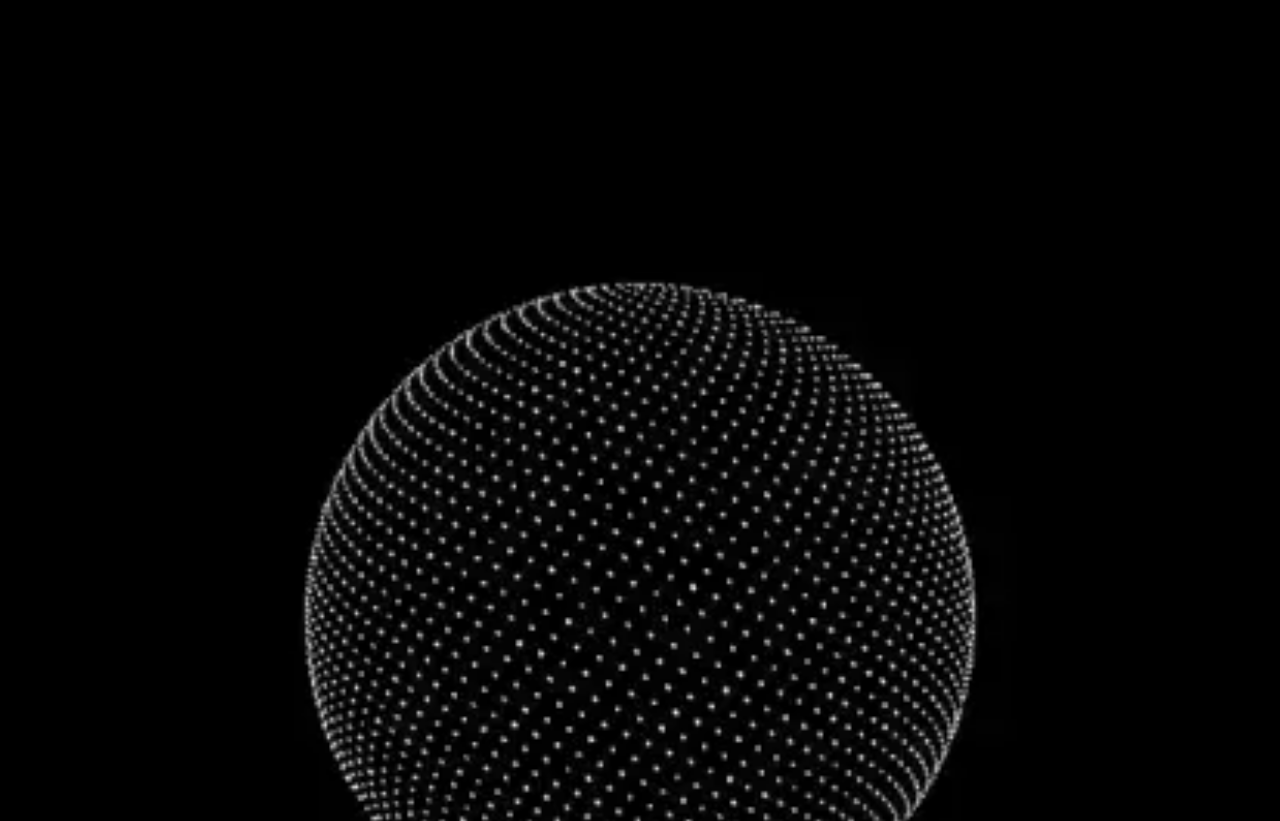
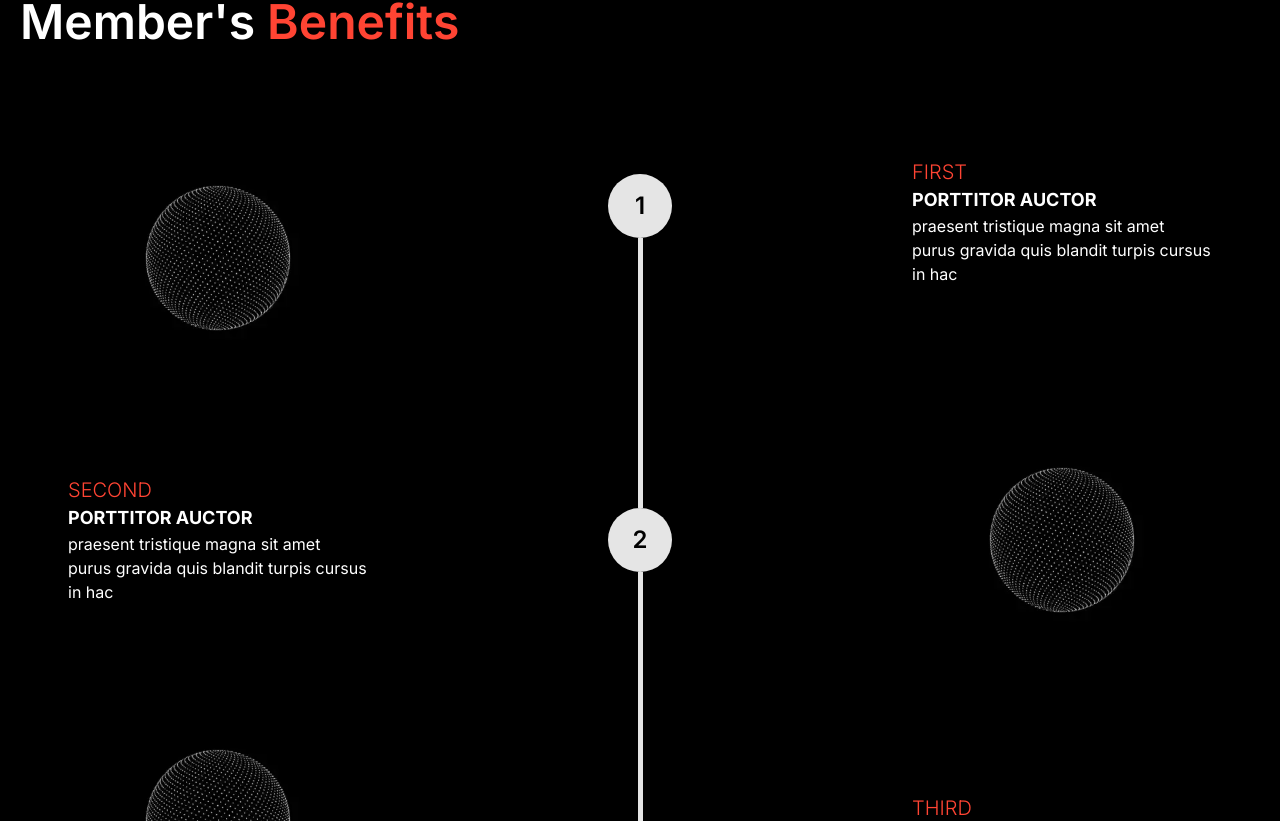
Before and after one commit to tdfrost/traders-syndicate, a Next.js app in the folder trade-syndicate/: page / in a window 1280 px wide. Shown: the part 2439-3260 px from the top of the page. Built offline with nearby package versions, Linux system fonts and the light colour scheme.

Commit message:
finished base desktop timeline section component

```diff
--- a/trade-syndicate/src/app/page.tsx
+++ b/trade-syndicate/src/app/page.tsx
@@ -168,7 +168,7 @@ const Home = () => {
         </div>
 
         <div>
-          <div className="w-full mb-24">
+          <div className="md:hidden w-full mb-24">
             <Image
               src="/images/particle-sphere.webp"
               width={0}
--- a/trade-syndicate/src/components/timeline/TimeLine.tsx
+++ b/trade-syndicate/src/components/timeline/TimeLine.tsx
@@ -12,9 +12,45 @@ const TimeLine = () => {
   const circle3 = useRef(null)
 
   return (
-    <div>
-      <div className="flex space-x-8">
-        <div className="flex flex-col items-center py-4">
+    <div className="my-28">
+      <div className="flex md:justify-center space-x-8 md:space-x-60">
+        <div
+          id="desktop-left-content"
+          className="hidden md:flex flex-col justify-between h-auto"
+        >
+          <div className="hidden md:flex w-full justify-center mb-24 md:mb-0">
+            <Image
+              src="/images/particle-sphere-no-padding.webp"
+              width={200}
+              height={200}
+              alt="image of a sphere made of white particles"
+              loading="lazy"
+            />
+          </div>
+
+          <div className="md:w-[300px]">
+            <p className="text-xl text-red-orange-500 uppercase font-light">
+              Second
+            </p>
+            <h3 className="text-lg font-bold uppercase">porttitor auctor</h3>
+            <p>
+              praesent tristique magna sit amet purus gravida quis blandit
+              turpis cursus in hac
+            </p>
+          </div>
+
+          <div className="hidden md:flex w-full justify-center mb-24 md:mb-0">
+            <Image
+              src="/images/particle-sphere-no-padding.webp"
+              width={200}
+              height={200}
+              alt="image of a sphere made of white particles"
+              loading="lazy"
+            />
+          </div>
+        </div>
+
+        <div id="timeline" className="flex flex-col items-center py-4">
           <div className="relative">
             <div
               id="circle1"
@@ -28,7 +64,7 @@ const TimeLine = () => {
           <div
             id="timeline2"
             ref={timeline2}
-            className="h-[120px] md:h-[300px] w-[5px] bg-[#e5e5e5]"
+            className="h-[120px] md:h-[270px] w-[5px] bg-[#e5e5e5]"
           />
           <div className="relative">
             <div
@@ -43,7 +79,7 @@ const TimeLine = () => {
           <div
             id="timeline3"
             ref={timeline3}
-            className="h-[120px] md:h-[300px] w-[5px] bg-[#e5e5e5]"
+            className="h-[120px] md:h-[270px] w-[5px] bg-[#e5e5e5]"
           />
           <div className="relative">
             <div
@@ -56,7 +92,47 @@ const TimeLine = () => {
           </div>
         </div>
 
-        <div className="flex flex-col justify-between h-auto">
+        <div
+          id="desktop-right-content"
+          className="hidden md:flex flex-col justify-between h-auto"
+        >
+          <div className="md:w-[300px]">
+            <p className="text-xl text-red-orange-500 uppercase font-light">
+              First
+            </p>
+            <h3 className="text-lg font-bold uppercase">porttitor auctor</h3>
+            <p>
+              praesent tristique magna sit amet purus gravida quis blandit
+              turpis cursus in hac
+            </p>
+          </div>
+
+          <div className="hidden md:flex w-full justify-center mb-24 md:mb-0">
+            <Image
+              src="/images/particle-sphere-no-padding.webp"
+              width={200}
+              height={200}
+              alt="image of a sphere made of white particles"
+              loading="lazy"
+            />
+          </div>
+
+          <div className="md:w-[300px]">
+            <p className="text-xl text-red-orange-500 uppercase font-light">
+              Third
+            </p>
+            <h3 className="text-lg font-bold uppercase">porttitor auctor</h3>
+            <p>
+              praesent tristique magna sit amet purus gravida quis blandit
+              turpis cursus in hac
+            </p>
+          </div>
+        </div>
+
+        <div
+          id="mobile-timeline-content"
+          className="md:hidden flex flex-col justify-between h-auto"
+        >
           <div>
             <h3 className="text-lg font-bold uppercase">porttitor auctor</h3>
             <p>
```
Also changed, not shown: trade-syndicate/public/images/particle-sphere-no-padding.webp (added).
